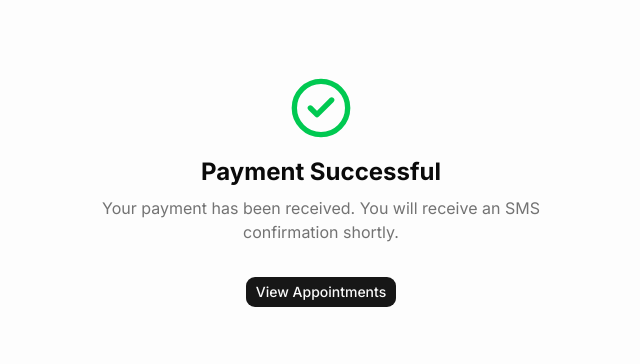
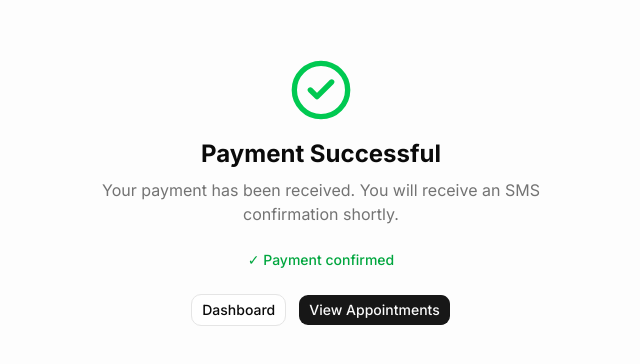
Before and after one commit to Kabzjose/Healthcare-System, a Next.js app: page /payment/success in a window 1280 px wide. Shown: the part 208-572 px from the top of the page, without its empty margins (319-959 px from the left). Built offline with nearby package versions, Linux system fonts and the light colour scheme.

Commit message:
fixed payment success page

```diff
--- a/src/app/payment/success/page.tsx
+++ b/src/app/payment/success/page.tsx
@@ -1,21 +1,59 @@
 'use client';
 
+import { useEffect } from 'react';
 import Link from 'next/link';
 import { CheckCircle2 } from 'lucide-react';
 import { Button } from '@/components/ui/button';
+import { LoadingSpinner } from '@/components/shared/LoadingSpinner';
+import { useQueryClient } from '@tanstack/react-query';
+import { useState } from 'react';
 
 export default function PaymentSuccessPage() {
+  const queryClient = useQueryClient();
+  const [checking, setChecking] = useState(true);
+
+  useEffect(() => {
+    // Wait 3 seconds for the webhook to fire and update the DB
+    // then invalidate all cached queries so fresh data loads
+    const timer = setTimeout(async () => {
+      await queryClient.invalidateQueries({ queryKey: ['appointments'] });
+      await queryClient.invalidateQueries({ queryKey: ['payments'] });
+      setChecking(false);
+    }, 3000);
+
+    return () => clearTimeout(timer);
+  }, [queryClient]);
+
   return (
     <div className="min-h-screen flex items-center justify-center bg-muted/20 px-4">
       <div className="text-center max-w-md">
         <CheckCircle2 className="h-16 w-16 text-green-500 mx-auto mb-4" />
         <h1 className="text-2xl font-bold">Payment Successful</h1>
-        <p className="text-muted-foreground mt-2 mb-8">
+        <p className="text-muted-foreground mt-2 mb-6">
           Your payment has been received. You will receive an SMS confirmation shortly.
         </p>
-        <Button asChild>
-          <Link href="/dashboard/patient/appointments">View Appointments</Link>
-        </Button>
+
+        {checking ? (
+          <div className="flex flex-col items-center gap-3 mb-6">
+            <LoadingSpinner size="sm" />
+            <p className="text-sm text-muted-foreground">
+              Confirming your payment...
+            </p>
+          </div>
+        ) : (
+          <p className="text-sm text-green-600 font-medium mb-6">
+            ✓ Payment confirmed
+          </p>
+        )}
+
+        <div className="flex gap-3 justify-center">
+          <Button variant="outline" asChild>
+            <Link href="/dashboard/patient">Dashboard</Link>
+          </Button>
+          <Button asChild>
+            <Link href="/dashboard/patient/appointments">View Appointments</Link>
+          </Button>
+        </div>
       </div>
     </div>
   );
```
